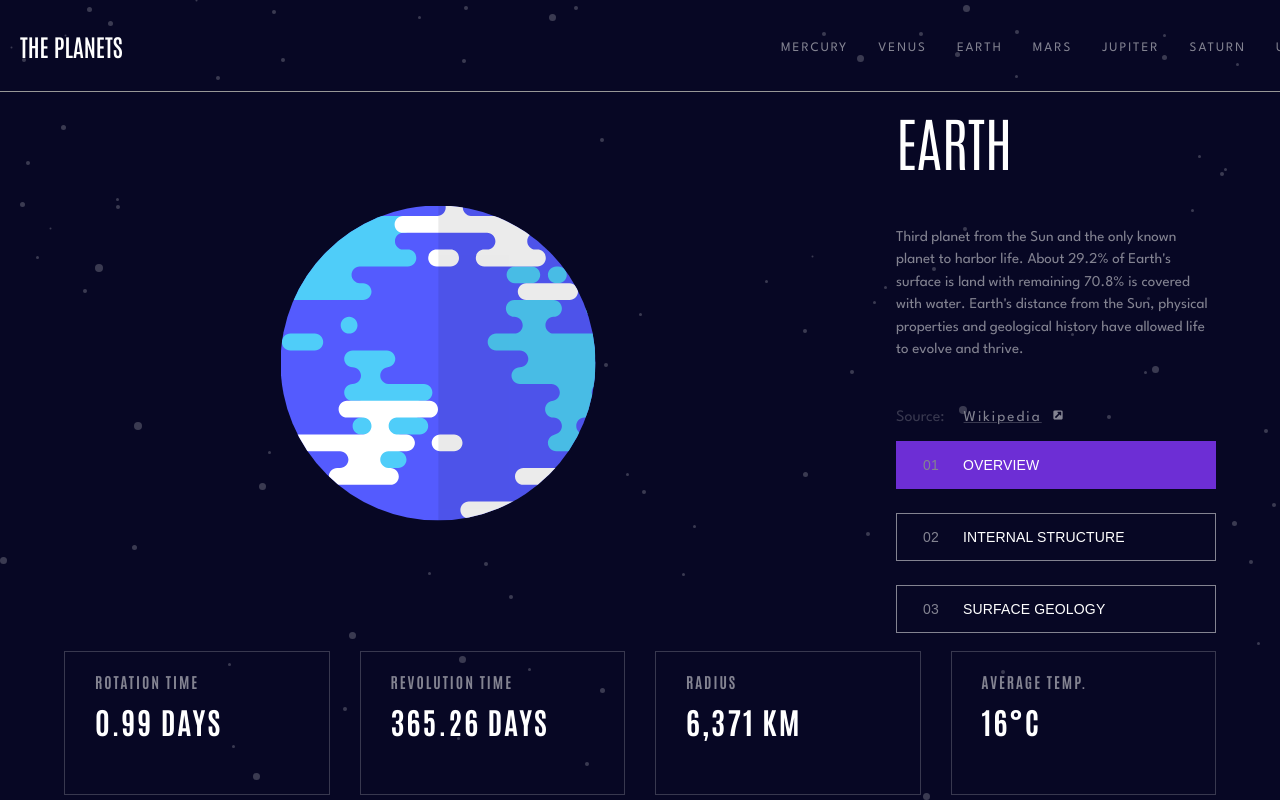
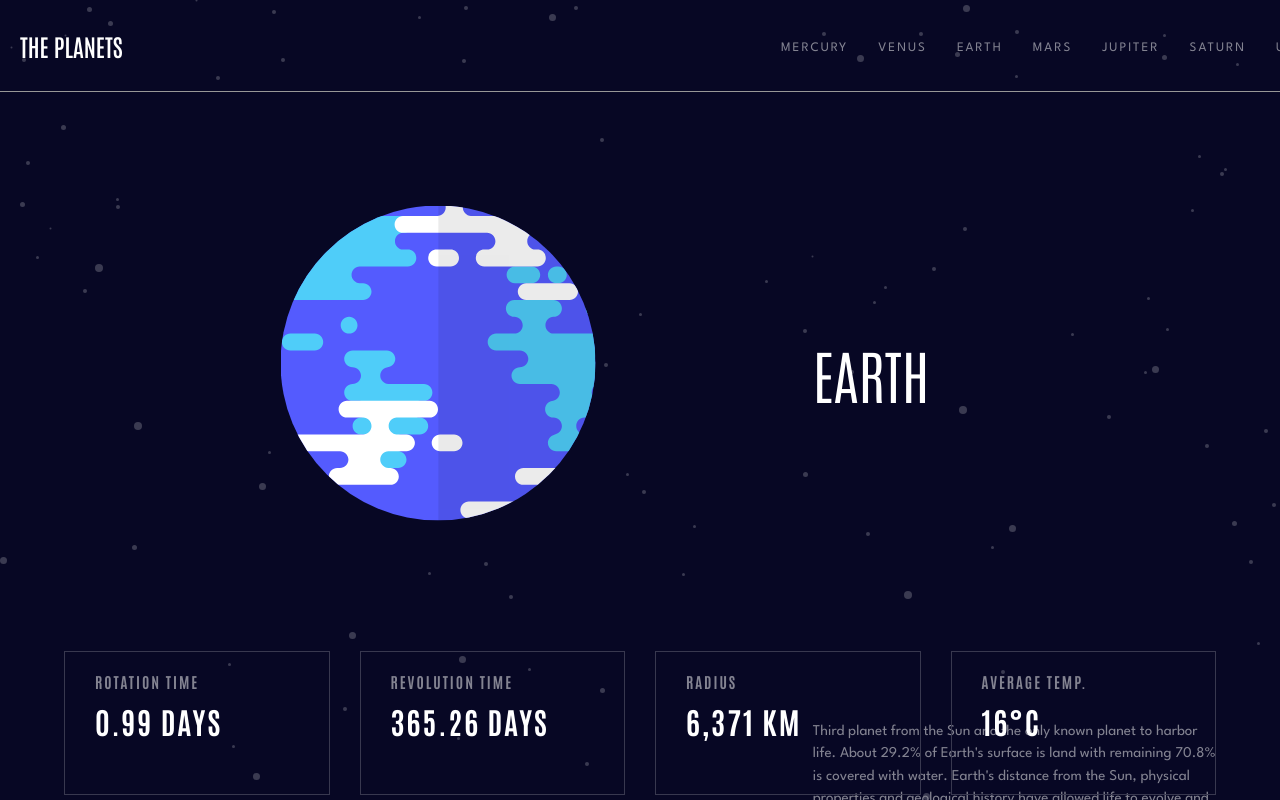
Before and after one commit to MJ-builds/Planet-Facts, a React (Create React App) app: page /planets/earth in a window 1280 px wide. Built offline with nearby package versions, Linux system fonts and the light colour scheme.

Commit message:
Update PlanetMain.js

```diff
--- a/src/components/PlanetMain.js
+++ b/src/components/PlanetMain.js
@@ -35,11 +35,9 @@ const PlanetMain = () => {
     <>
       <div className="main-container">
         <PlanetImager />
-        <div className="planet-info-container">
-          <PlanetInformation />
+        <PlanetInformation />
+        <PlanetStats />
         </div>
-        <PlanetStats />
-      </div>
     </>
   );
 };
```
